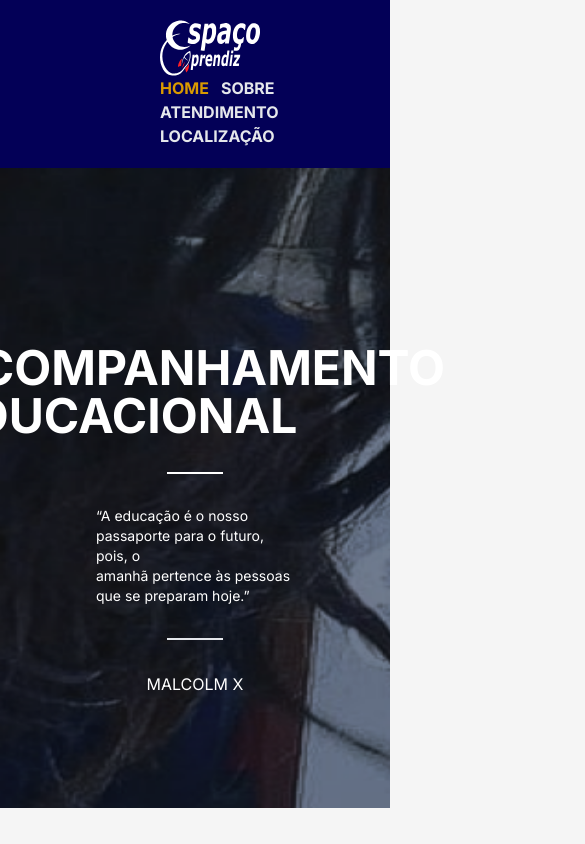
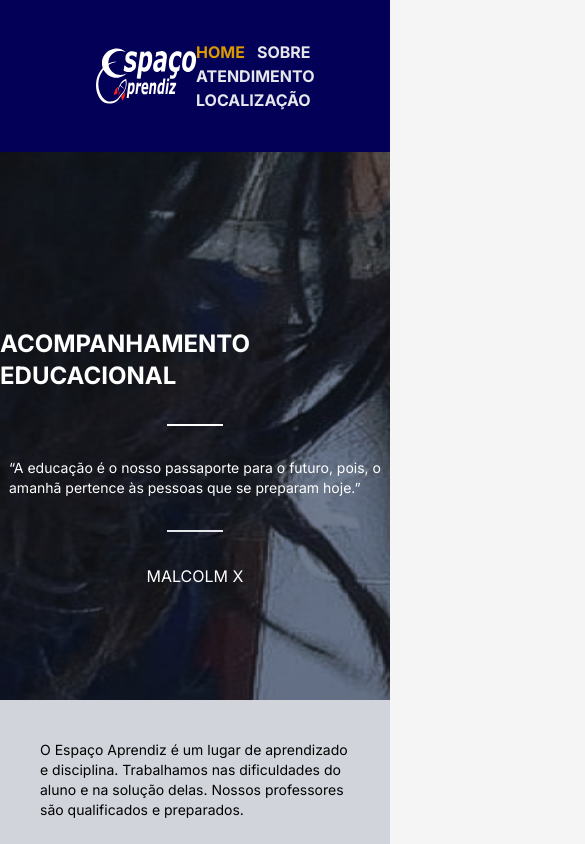
Before and after one commit to Renan-Zanin/espaco-aprendiz, a React (Vite) app: page / in a window 390 px wide. Shown: the top 844 px of the page, 585 px wide, since content can reach past the window. Built offline with nearby package versions, Linux system fonts and the light colour scheme.

Commit message:
title home responsive

```diff
--- a/src/components/Header.jsx
+++ b/src/components/Header.jsx
@@ -2,9 +2,11 @@ import { Logo } from "./Logo";
 import { NavLink } from 'react-router-dom';
 import './header.css'
 
+// flex justify-between py-5 px-40 items-center flex-wrap bg-blue-500 min-w-full
+
 export function Header() {
   return (
-    <header className='flex justify-between py-5 px-40 items-center flex-wrap bg-blue-500'>
+    <header className='flex bg-blue-500 py-10 px-24 items-center justify-between'>
       <NavLink to='/'>
         <Logo />
       </NavLink>
--- a/src/pages/Home.jsx
+++ b/src/pages/Home.jsx
@@ -6,17 +6,17 @@ import { SwiperGallery } from "../components/SwiperGallery";
 export function Home() {
   return (
     <div className="">
-      <div className="flex flex-col p-24 items-center bg-home bg-cover text-white">
-        <h1 className='text-5xl font-bold mt-20'>ACOMPANHAMENTO EDUCACIONAL</h1>
+      <div className="flex flex-col py-24 items-center justify-center bg-home bg-cover text-white">
+        <h1 className='text-2xl font-bold mt-20 sm:text-5xl'>ACOMPANHAMENTO EDUCACIONAL</h1>
         <Element color="white"/>
         <p className="text-sm">“A educação é o nosso passaporte para o futuro, pois, o <br/> amanhã pertence às pessoas que se preparam hoje.”</p>
         <Element />
         <span className="mb-4">MALCOLM X</span>
       </div>
-      <main className="flex flex-col items-center mt-24">
+      {/* <main className="flex flex-col items-center mt-24">
         <h1 className="text-2xl font-bold">ATENDIMENTOS</h1>
         <div className=" mt-4 mb-8 w-14 border-b-4 border-black"></div>
-        <div className="flex gap-8">
+        <div className="flex gap-8 flex-wrap">
           <Card img="./img/acompanhamento.png" title="ACOMPANHAMENTO ESCOLAR" subtitle="FUNDAMENTAL I E II"/>
           <Card img="./img/reforco.png" title="REFORÇO ESCOLAR" subtitle="FUNDAMENTAL I E II"/>
           <Card img="./img/atendimento.png" title="ATENDIMENTO" subtitle="PSICOPEDAGÓGICO" />
@@ -49,7 +49,7 @@ export function Home() {
           </div>
           <img src="./img/child.svg" alt="" />
         </div>
-      </main>
+      </main> */}
     </div>
   )
 }
```
